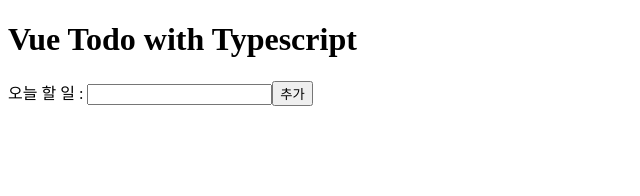
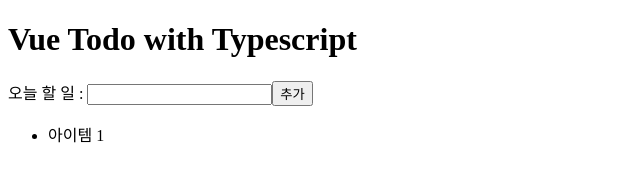
Before and after one commit to jyryuitpro/learn-vue-typescript-main, a Vue app in the folder vue-todo/: page / in a window 1280 px wide. Shown: the top 196 px of the page, without its empty margins (0-640 px from the left). Built offline with nearby package versions, Linux system fonts and the light colour scheme.

Commit message:
할 일 아이템 목록 컴포넌트 설계 및 구현

```diff
--- a/vue-todo/src/App.vue
+++ b/vue-todo/src/App.vue
@@ -1,6 +1,9 @@
 <template>
   <div>
+    <header>
       <h1>Vue Todo with Typescript</h1>
+    </header>
+    <main>
       <TodoInput
         :item="todoText"
         @input="updateTodoText"
@@ -8,15 +11,25 @@
       ></TodoInput>
       <!-- v-model 문법을 적용하려면 @input과 :value로 정의하셔야 합니다. :) -->
       <!-- <TodoInput v-model="todoText" @add="addTodoItem"></TodoInput> -->
+      <div>
+        <ul>
+          <TodoListItem></TodoListItem>
+          <!-- <li>아이템 1</li> -->
+          <!-- <li>아이템 2</li> -->
+          <!-- <li>아이템 3</li> -->
+        </ul>
+      </div>
+    </main>
   </div>
 </template>
 
 <script lang="ts">
 import Vue from "vue";
 import TodoInput from "@/components/TodoInput.vue";
+import TodoListItem from "@/components/TodoListItem.vue";
 
 export default Vue.extend({
-  components: { TodoInput },
+  components: { TodoListItem, TodoInput },
   data() {
     return {
       todoText: "",
--- /dev/null
+++ b/vue-todo/src/components/TodoListItem.vue
@@ -0,0 +1,11 @@
+<template>
+  <li>아이템 1</li>
+</template>
+
+<script lang="ts">
+import Vue from "vue";
+
+export default Vue.extend({});
+</script>
+
+<style scoped></style>
```
Lines whose indentation alone changed are shown as unchanged.
